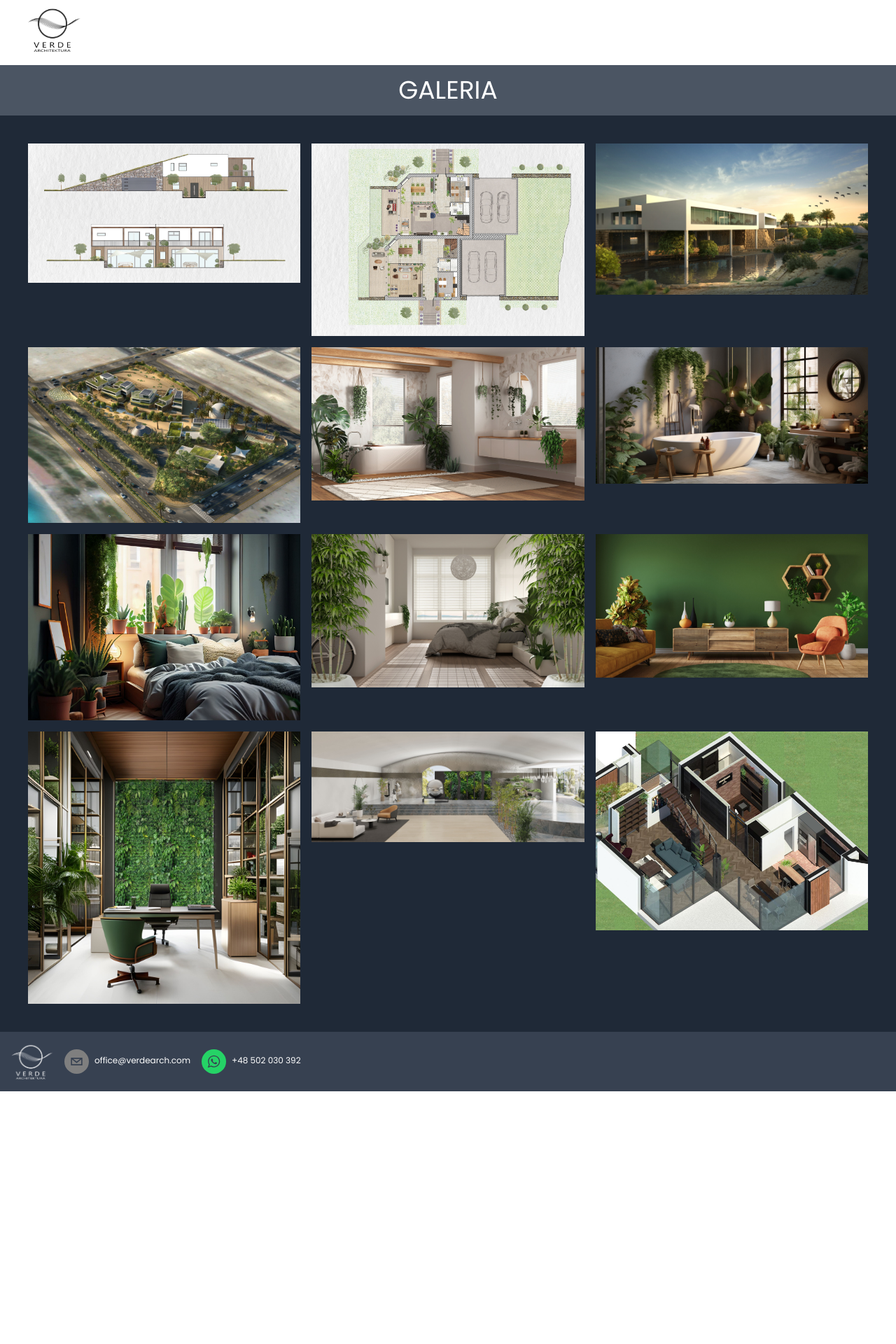
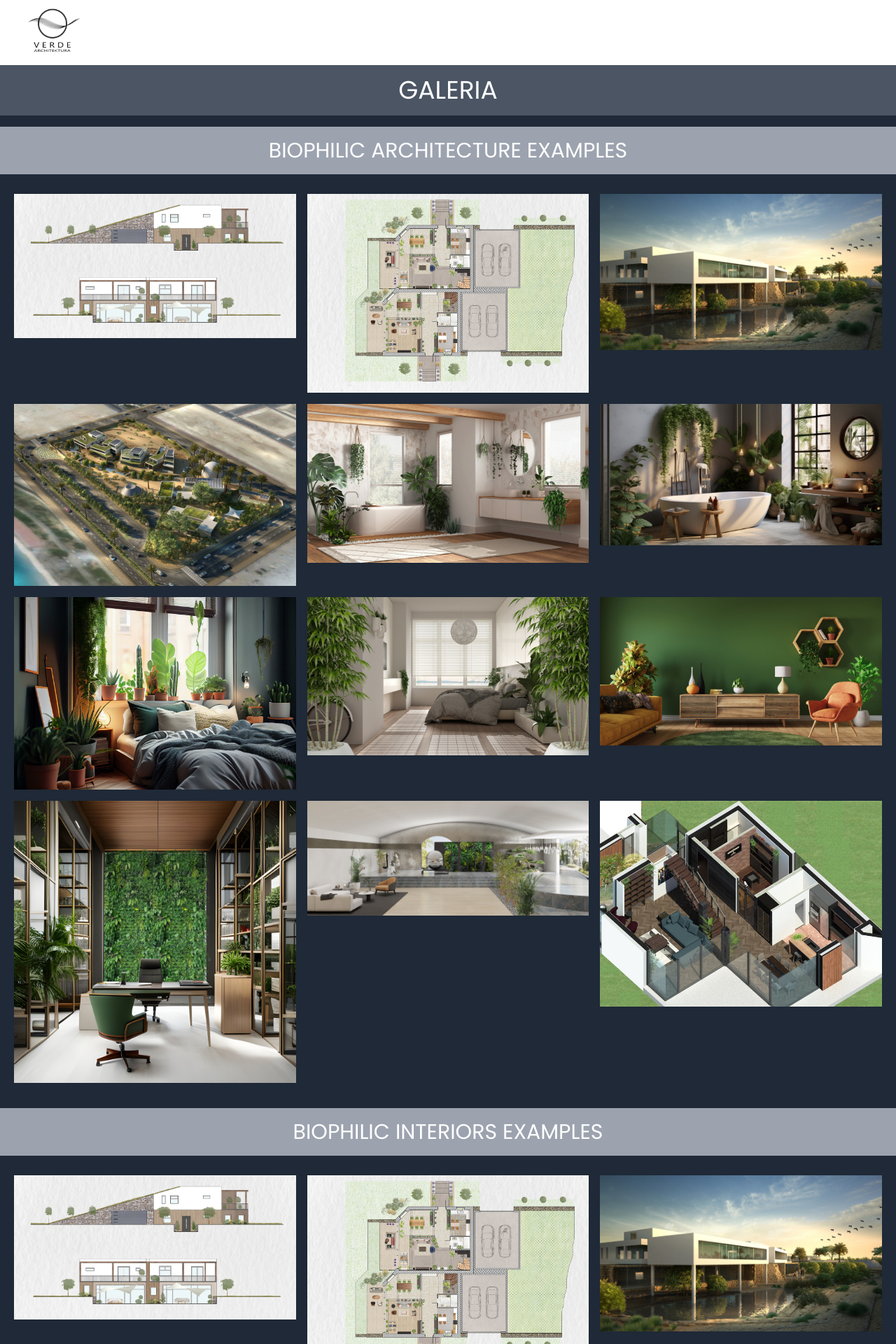
Before and after one commit to marc3601/verdearch, a Next.js app: page /galeria in a window 1280 px wide. Shown: the top 1920 px of the page at 70% size. Before the commit the page ends 1559 px from the top, so only its background shows below. Built offline with nearby package versions, Linux system fonts and the light colour scheme.

Commit message:
New gallery

```diff
--- a/src/app/galeria/Content.js
+++ b/src/app/galeria/Content.js
@@ -57,7 +57,32 @@ const Content = () => {
           Galeria
         </h1>
       </div>
-      <div className='grid grid-cols-1 md:grid-cols-2 lg:grid-cols-3 2xl:grid-cols-4 gap-4 p-10'>
+      <div className='mt-4 mb-2'>
+        <h1 className='p-4 text-3xl text-center text-white uppercase bg-gray-400'>
+          Biophilic Architecture examples
+        </h1>
+      </div>
+      <div className='grid grid-cols-1 md:grid-cols-2 lg:grid-cols-3 2xl:grid-cols-4 gap-4 p-5'>
+        {images.map((image, id) => {
+          return <GalleryImage key={id} image={image} />;
+        })}
+      </div>
+      <div className='mt-4 mb-2'>
+        <h1 className='p-4 text-3xl text-center text-white uppercase bg-gray-400'>
+          Biophilic Interiors examples
+        </h1>
+      </div>
+      <div className='grid grid-cols-1 md:grid-cols-2 lg:grid-cols-3 2xl:grid-cols-4 gap-4 p-5'>
+        {images.map((image, id) => {
+          return <GalleryImage key={id} image={image} />;
+        })}
+      </div>
+      <div className='mt-4 mb-2'>
+        <h1 className='p-4 text-3xl text-center text-white uppercase bg-gray-400'>
+          W realizacji
+        </h1>
+      </div>
+      <div className='grid grid-cols-1 md:grid-cols-2 lg:grid-cols-3 2xl:grid-cols-4 gap-4 p-5'>
         {images.map((image, id) => {
           return <GalleryImage key={id} image={image} />;
         })}
```
